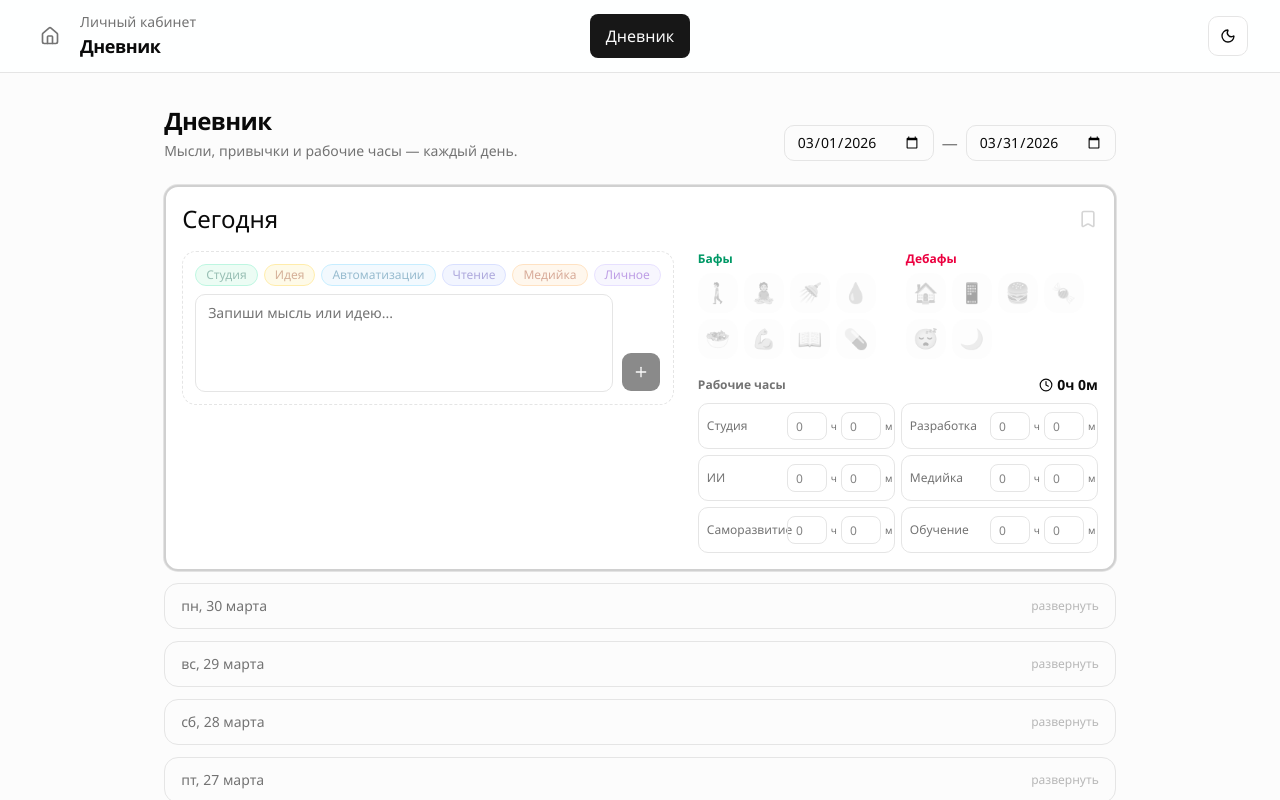
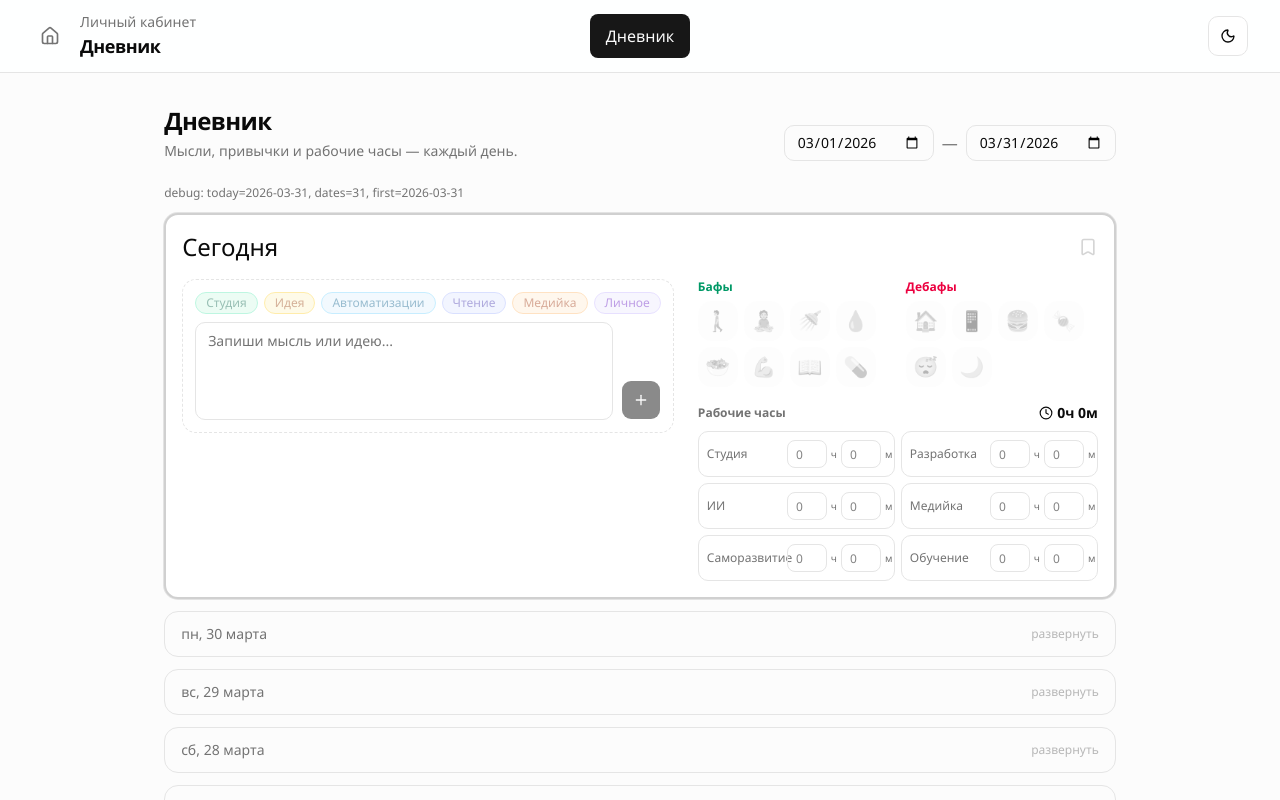
Before and after one commit to romabukreev-cmd/finance_app, a Next.js app: page /diary in a window 1280 px wide. Shown: the top 800 px of the page. Built offline with nearby package versions, Linux system fonts and the light colour scheme.

Commit message:
debug: show today value on diary page

```diff
--- a/src/app/(diary)/diary/page.tsx
+++ b/src/app/(diary)/diary/page.tsx
@@ -718,6 +718,8 @@ export default function DiaryPage() {
         }
       />
 
+      <p className="text-xs text-muted-foreground">debug: today={today}, dates={allDates.length}, first={allDates[0]}</p>
+
       {allDates.map((date) => (
         <DayEntry key={date} date={date} isToday={date === today} />
       ))}
```
